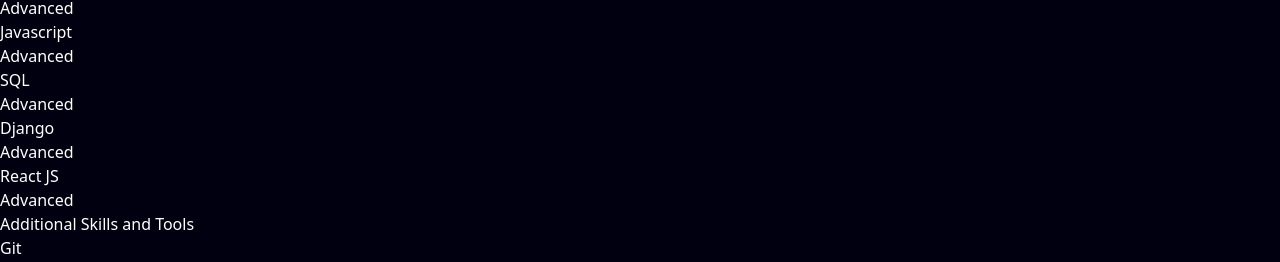
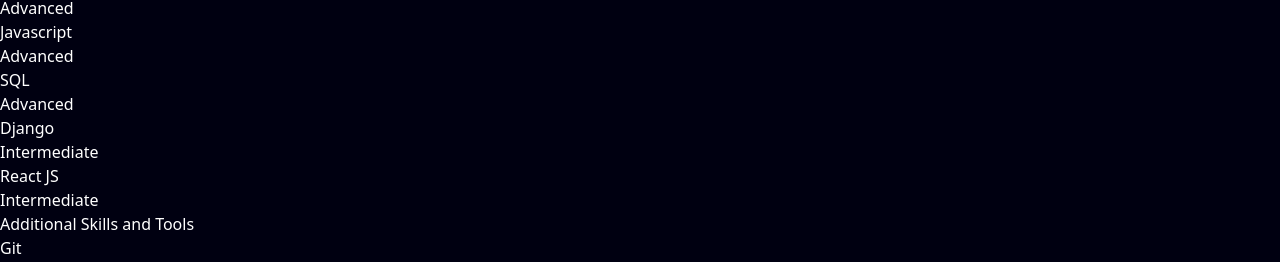
Before and after one commit to seran72/portfolio, a React (Vite) app: page / in a window 1280 px wide. Shown: the part 6078-6340 px from the top of the page. Built offline with nearby package versions, Linux system fonts and the light colour scheme; the HTML template or start-up script is replaced by a standard one.

Commit message:
Tech edit

```diff
--- a/src/App.jsx
+++ b/src/App.jsx
@@ -228,14 +228,14 @@
                 <div className="mt-8">
                   <div className="flex justify-between items-center">
                     <h2 className="font-semibold">Django</h2>
-                    <p className="text-gray-500">Advanced</p>
+                    <p className="text-gray-500">Intermediate</p>
                   </div>
                   <span className="w-[75%] h-2 mt-2 bg-gradient-to-t from-blue-500 to-cyan-500 block rounded-md" />
                 </div>
                 <div className="mt-8">
                   <div className="flex justify-between items-center">
                     <h2 className="font-semibold">React JS</h2>
-                    <p className="text-gray-500">Advanced</p>
+                    <p className="text-gray-500">Intermediate</p>
                   </div>
                   <span className="w-[50%] h-2 mt-2 bg-gradient-to-t from-blue-500 to-cyan-500 block rounded-md" />
                 </div>
```
